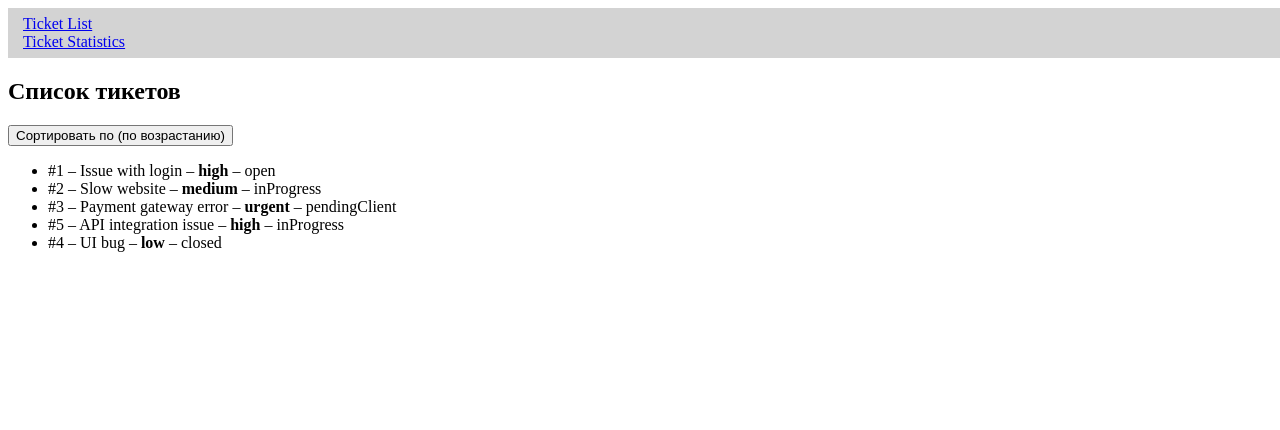
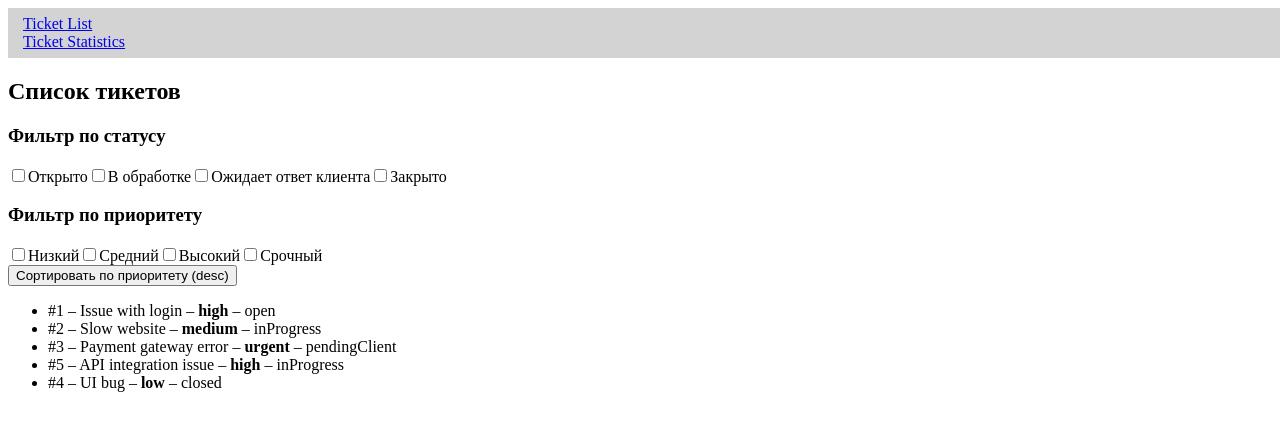
Before and after one commit to Aknar03/dashboard, a React app: page /ticketList in a window 1280 px wide. Shown: the top 430 px of the page. Built offline with nearby package versions, Linux system fonts and the light colour scheme.

Commit message:
feat: added filters for status and priority

```diff
--- /dev/null
+++ b/src/components/PriorityFilter.tsx
@@ -0,0 +1,60 @@
+import { useDispatch, useSelector } from 'react-redux';
+import { setPriorityFilter } from '../store/ticketFiltersSlice';
+import { RootState } from '../store/store';
+
+const PriorityFilter = () => {
+  const dispatch = useDispatch();
+  const selectedPriority = useSelector((state: RootState) => state.ticketFilters.priority);
+
+  const handlePriorityChange = (event: React.ChangeEvent<HTMLInputElement>) => {
+    const value = event.target.value as 'low' | 'medium' | 'high' | 'urgent';
+    const newPriority = selectedPriority.includes(value)
+      ? selectedPriority.filter((priority) => priority !== value)
+      : [...selectedPriority, value];
+    dispatch(setPriorityFilter(newPriority));
+  };
+
+  return (
+    <div>
+      <h3>Фильтр по приоритету</h3>
+      <label>
+        <input
+          type="checkbox"
+          value="low"
+          checked={selectedPriority.includes('low')}
+          onChange={handlePriorityChange}
+        />
+        Низкий
+      </label>
+      <label>
+        <input
+          type="checkbox"
+          value="medium"
+          checked={selectedPriority.includes('medium')}
+          onChange={handlePriorityChange}
+        />
+        Средний
+      </label>
+      <label>
+        <input
+          type="checkbox"
+          value="high"
+          checked={selectedPriority.includes('high')}
+          onChange={handlePriorityChange}
+        />
+        Высокий
+      </label>
+      <label>
+        <input
+          type="checkbox"
+          value="urgent"
+          checked={selectedPriority.includes('urgent')}
+          onChange={handlePriorityChange}
+        />
+        Срочный
+      </label>
+    </div>
+  );
+};
+
+export default PriorityFilter;
--- /dev/null
+++ b/src/components/StatusFilter.tsx
@@ -0,0 +1,60 @@
+import { useDispatch, useSelector } from 'react-redux';
+import { setStatusFilter } from '../store/ticketFiltersSlice';
+import { RootState } from '../store/store';
+
+const StatusFilter = () => {
+  const dispatch = useDispatch();
+  const selectedStatus = useSelector((state: RootState) => state.ticketFilters.status);
+
+  const handleStatusChange = (event: React.ChangeEvent<HTMLInputElement>) => {
+    const value = event.target.value as 'open' | 'inProgress' | 'pendingClient' | 'closed';
+    const newStatus = selectedStatus.includes(value)
+      ? selectedStatus.filter((status) => status !== value)
+      : [...selectedStatus, value];
+    dispatch(setStatusFilter(newStatus));
+  };
+
+  return (
+    <div>
+      <h3>Фильтр по статусу</h3>
+      <label>
+        <input
+          type="checkbox"
+          value="open"
+          checked={selectedStatus.includes('open')}
+          onChange={handleStatusChange}
+        />
+        Открыто
+      </label>
+      <label>
+        <input
+          type="checkbox"
+          value="inProgress"
+          checked={selectedStatus.includes('inProgress')}
+          onChange={handleStatusChange}
+        />
+        В обработке
+      </label>
+      <label>
+        <input
+          type="checkbox"
+          value="pendingClient"
+          checked={selectedStatus.includes('pendingClient')}
+          onChange={handleStatusChange}
+        />
+        Ожидает ответ клиента
+      </label>
+      <label>
+        <input
+          type="checkbox"
+          value="closed"
+          checked={selectedStatus.includes('closed')}
+          onChange={handleStatusChange}
+        />
+        Закрыто
+      </label>
+    </div>
+  );
+};
+
+export default StatusFilter;
--- a/src/pages/TicketList/TicketList.tsx
+++ b/src/pages/TicketList/TicketList.tsx
@@ -4,8 +4,10 @@ import { useSelector, useDispatch } from 'react-redux';
 import { RootState } from '../../store/store';
 import { setSort } from '../../store/ticketFiltersSlice';
 import { useMemo } from 'react';
+import StatusFilter from '../../components/StatusFilter';
+import PriorityFilter from '../../components/PriorityFilter';
 
-const TicketList = () => {
+const TicketsPage = () => {
   const { data: tickets, isLoading, isError } = useQuery({
     queryKey: ['tickets'],
     queryFn: fetchTickets,
@@ -51,6 +53,11 @@ const TicketList = () => {
   return (
     <div>
       <h2>Список тикетов</h2>
+
+      {/* Добавляем фильтры */}
+      <StatusFilter />
+      <PriorityFilter />
+
       <button
         onClick={() =>
           dispatch(
@@ -61,8 +68,9 @@ const TicketList = () => {
           )
         }
       >
-        Сортировать по ({filters.sort.direction ? 'по возрастанию' : 'по убыванию'})
+        Сортировать по приоритету ({filters.sort.direction})
       </button>
+
       <ul>
         {filteredTickets.map((t) => (
           <li key={t.id}>
@@ -74,4 +82,4 @@ const TicketList = () => {
   );
 };
 
-export default TicketList;
+export default TicketsPage;
```
